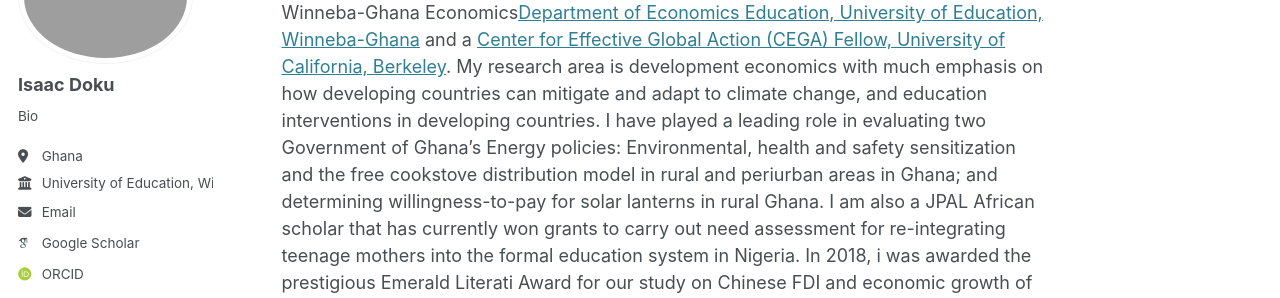
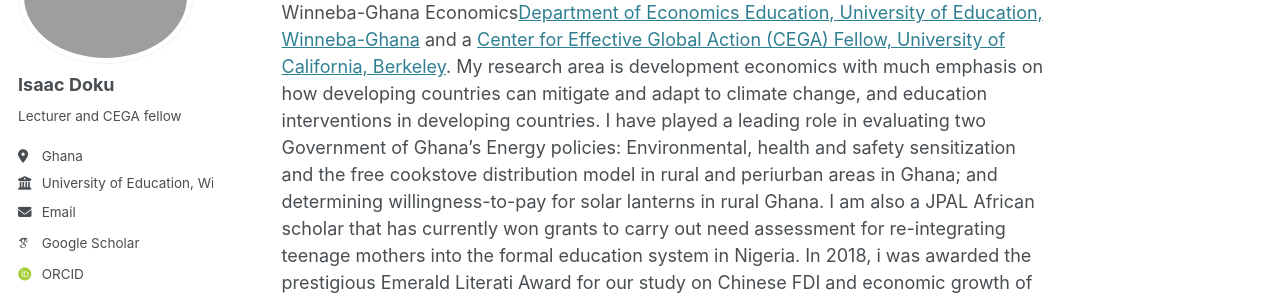
Before and after one commit to IsaacDoku53/IsaacDoku53.github.io, a Jekyll site: the page built from _pages/about.md, in a window 1280 px wide. Shown: the part 176-474 px from the top of the page. Built offline with Jekyll 4.4.1, drawn with Linux system fonts in a browser that asks for light colours; some web fonts are replaced.

Commit message:
Update _config.yml

```diff
--- a/_config.yml
+++ b/_config.yml
@@ -24,7 +24,7 @@ author:
   avatar           : "passport picture cega.JPG"
   name             : "Isaac Doku"
   pronouns         : # example: "He/Him"
-  bio              : "Bio"
+  bio              : "Lecturer and CEGA fellow"
   location         : "Ghana"
   employer         : "University of Education, Winneba"
   uri              : # https://www.uew.edu.gh/economics-edu/staff/idoku
```
